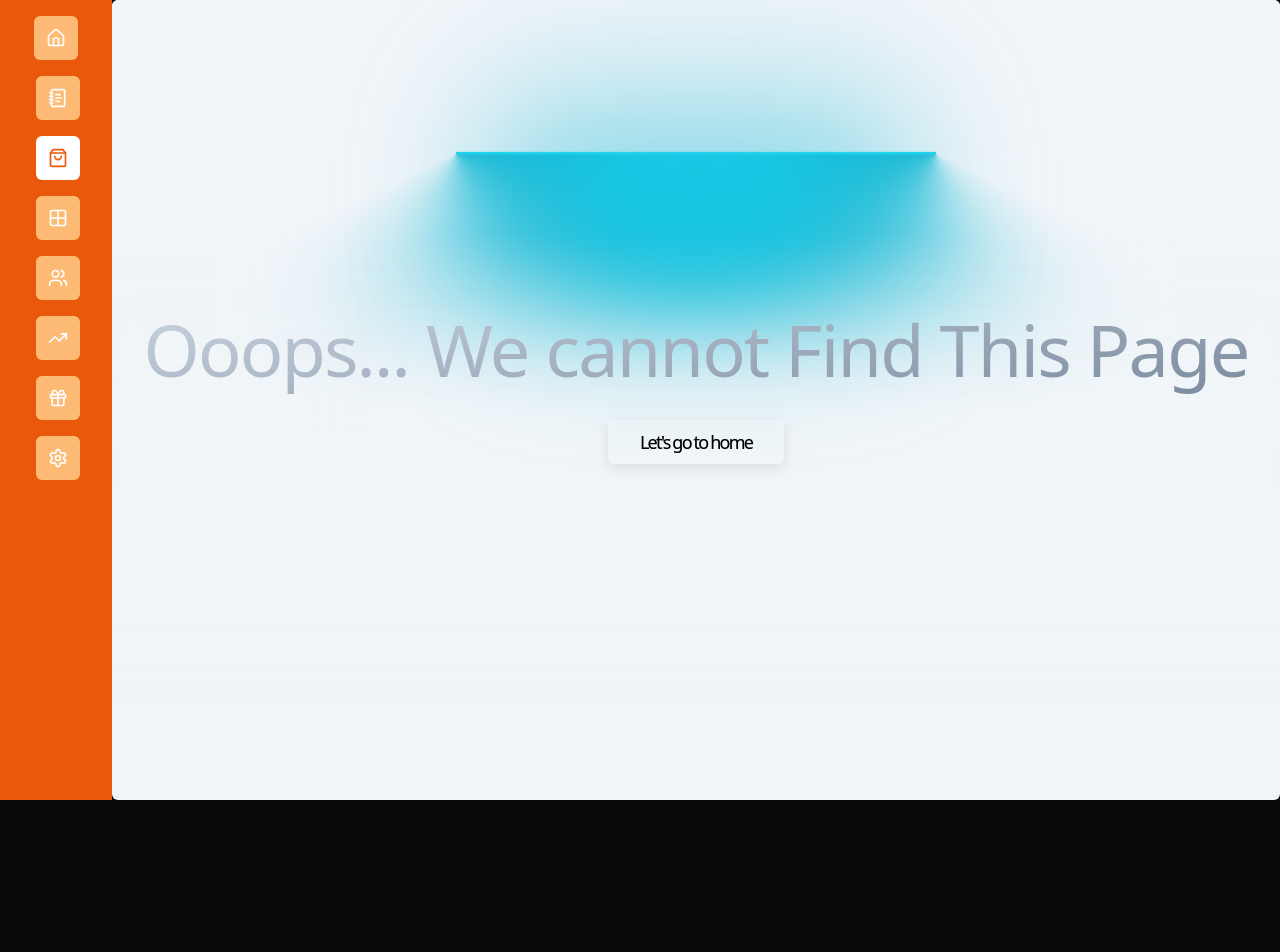
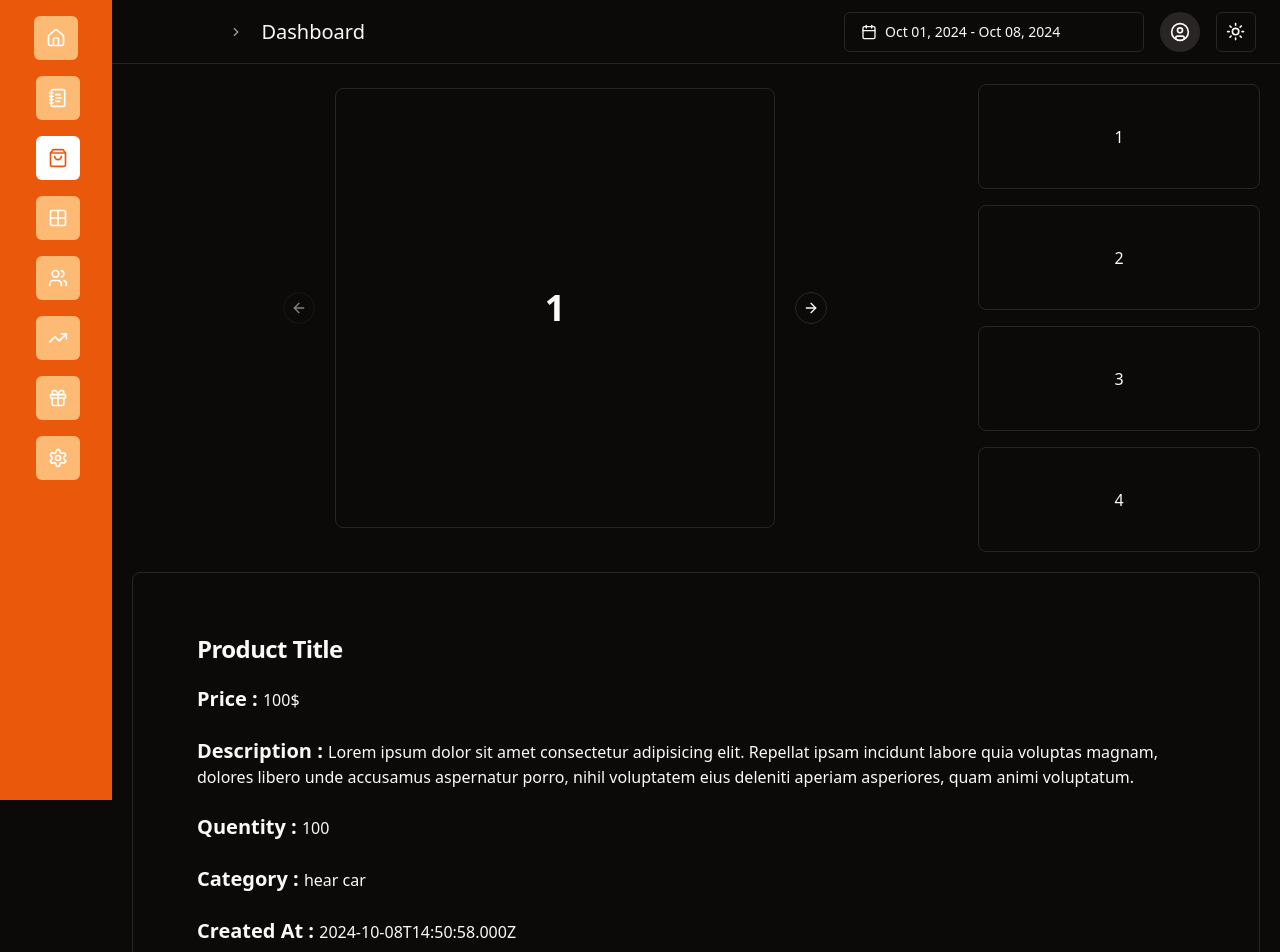
Before and after one commit to AlyaaRushdy/ecommerce-dashboard-react, a React (Vite) app: page /products/1 in a window 1280 px wide. Shown: the top 952 px of the page. Before the commit the page ends 800 px from the top, so only its background shows below. Built offline with nearby package versions, Linux system fonts and the light colour scheme.

Commit message:
add single product page

```diff
--- a/package.json
+++ b/package.json
@@ -28,6 +28,7 @@
     "class-variance-authority": "^0.7.0",
     "clsx": "^2.1.1",
     "date-fns": "^3.6.0",
+    "embla-carousel-react": "^8.3.0",
     "esbuild": "^0.24.0",
     "framer-motion": "^11.11.7",
     "lucide-react": "^0.447.0",
--- a/src/App.jsx
+++ b/src/App.jsx
@@ -10,6 +10,7 @@
 import Sidebar from "./components/shared/Sidebar";
 import CustomerDetails from "./pages/CustomerDetails";
 import ErrorPage from "./pages/ErrorPage";
+import SingleProduct from "./pages/SingleProduct";
 
 function App() {
 	return (
@@ -19,6 +20,7 @@
 				<Routes>
 					<Route path="/" element={<Home />} />
 					<Route path="/products" element={<Products />} />
+					<Route path="/products/:id" element={<SingleProduct />} />
 					<Route path="/categories" element={<Categories />} />
 					<Route path="/orders" element={<Orders />} />
 					<Route path="/customers" element={<Customers />} />
@@ -26,7 +28,7 @@
 					<Route path="/reports" element={<Reports />} />
 					<Route path="/promotions" element={<Promotions />} />
 					<Route path="/settings" element={<Settings />} />
-          <Route path="*" element={<ErrorPage/>} />
+					<Route path="*" element={<ErrorPage />} />
 				</Routes>
 			</main>
 		</>
--- /dev/null
+++ b/src/components/ui/carousel.jsx
@@ -0,0 +1,193 @@
+import * as React from "react"
+import useEmblaCarousel from "embla-carousel-react";
+import { ArrowLeft, ArrowRight } from "lucide-react"
+
+import { cn } from "@/lib/utils"
+import { Button } from "@/components/ui/button"
+
+const CarouselContext = React.createContext(null)
+
+function useCarousel() {
+  const context = React.useContext(CarouselContext)
+
+  if (!context) {
+    throw new Error("useCarousel must be used within a <Carousel />")
+  }
+
+  return context
+}
+
+const Carousel = React.forwardRef((
+  {
+    orientation = "horizontal",
+    opts,
+    setApi,
+    plugins,
+    className,
+    children,
+    ...props
+  },
+  ref
+) => {
+  const [carouselRef, api] = useEmblaCarousel({
+    ...opts,
+    axis: orientation === "horizontal" ? "x" : "y",
+  }, plugins)
+  const [canScrollPrev, setCanScrollPrev] = React.useState(false)
+  const [canScrollNext, setCanScrollNext] = React.useState(false)
+
+  const onSelect = React.useCallback((api) => {
+    if (!api) {
+      return
+    }
+
+    setCanScrollPrev(api.canScrollPrev())
+    setCanScrollNext(api.canScrollNext())
+  }, [])
+
+  const scrollPrev = React.useCallback(() => {
+    api?.scrollPrev()
+  }, [api])
+
+  const scrollNext = React.useCallback(() => {
+    api?.scrollNext()
+  }, [api])
+
+  const handleKeyDown = React.useCallback((event) => {
+    if (event.key === "ArrowLeft") {
+      event.preventDefault()
+      scrollPrev()
+    } else if (event.key === "ArrowRight") {
+      event.preventDefault()
+      scrollNext()
+    }
+  }, [scrollPrev, scrollNext])
+
+  React.useEffect(() => {
+    if (!api || !setApi) {
+      return
+    }
+
+    setApi(api)
+  }, [api, setApi])
+
+  React.useEffect(() => {
+    if (!api) {
+      return
+    }
+
+    onSelect(api)
+    api.on("reInit", onSelect)
+    api.on("select", onSelect)
+
+    return () => {
+      api?.off("select", onSelect)
+    };
+  }, [api, onSelect])
+
+  return (
+    (<CarouselContext.Provider
+      value={{
+        carouselRef,
+        api: api,
+        opts,
+        orientation:
+          orientation || (opts?.axis === "y" ? "vertical" : "horizontal"),
+        scrollPrev,
+        scrollNext,
+        canScrollPrev,
+        canScrollNext,
+      }}>
+      <div
+        ref={ref}
+        onKeyDownCapture={handleKeyDown}
+        className={cn("relative", className)}
+        role="region"
+        aria-roledescription="carousel"
+        {...props}>
+        {children}
+      </div>
+    </CarouselContext.Provider>)
+  );
+})
+Carousel.displayName = "Carousel"
+
+const CarouselContent = React.forwardRef(({ className, ...props }, ref) => {
+  const { carouselRef, orientation } = useCarousel()
+
+  return (
+    (<div ref={carouselRef} className="overflow-hidden">
+      <div
+        ref={ref}
+        className={cn(
+          "flex",
+          orientation === "horizontal" ? "-ml-4" : "-mt-4 flex-col",
+          className
+        )}
+        {...props} />
+    </div>)
+  );
+})
+CarouselContent.displayName = "CarouselContent"
+
+const CarouselItem = React.forwardRef(({ className, ...props }, ref) => {
+  const { orientation } = useCarousel()
+
+  return (
+    (<div
+      ref={ref}
+      role="group"
+      aria-roledescription="slide"
+      className={cn(
+        "min-w-0 shrink-0 grow-0 basis-full",
+        orientation === "horizontal" ? "pl-4" : "pt-4",
+        className
+      )}
+      {...props} />)
+  );
+})
+CarouselItem.displayName = "CarouselItem"
+
+const CarouselPrevious = React.forwardRef(({ className, variant = "outline", size = "icon", ...props }, ref) => {
+  const { orientation, scrollPrev, canScrollPrev } = useCarousel()
+
+  return (
+    (<Button
+      ref={ref}
+      variant={variant}
+      size={size}
+      className={cn("absolute  h-8 w-8 rounded-full", orientation === "horizontal"
+        ? "-left-12 top-1/2 -translate-y-1/2"
+        : "-top-12 left-1/2 -translate-x-1/2 rotate-90", className)}
+      disabled={!canScrollPrev}
+      onClick={scrollPrev}
+      {...props}>
+      <ArrowLeft className="h-4 w-4" />
+      <span className="sr-only">Previous slide</span>
+    </Button>)
+  );
+})
+CarouselPrevious.displayName = "CarouselPrevious"
+
+const CarouselNext = React.forwardRef(({ className, variant = "outline", size = "icon", ...props }, ref) => {
+  const { orientation, scrollNext, canScrollNext } = useCarousel()
+
+  return (
+    (<Button
+      ref={ref}
+      variant={variant}
+      size={size}
+      className={cn("absolute h-8 w-8 rounded-full", orientation === "horizontal"
+        ? "-right-12 top-1/2 -translate-y-1/2"
+        : "-bottom-12 left-1/2 -translate-x-1/2 rotate-90", className)}
+      disabled={!canScrollNext}
+      onClick={scrollNext}
+      {...props}>
+      <ArrowRight className="h-4 w-4" />
+      <span className="sr-only">Next slide</span>
+    </Button>)
+  );
+})
+CarouselNext.displayName = "CarouselNext"
+
+export { Carousel, CarouselContent, CarouselItem, CarouselPrevious, CarouselNext };
--- /dev/null
+++ b/src/pages/SingleProduct.jsx
@@ -0,0 +1,101 @@
+import Header from "@/components/Header";
+import { Card, CardContent, CardHeader, CardTitle } from "@/components/ui/card";
+import {
+	Carousel,
+	CarouselContent,
+	CarouselItem,
+	CarouselNext,
+	CarouselPrevious,
+} from "@/components/ui/carousel";
+import { Link } from "react-router-dom";
+
+export default function SingleProduct() {
+	return (
+		<main>
+			{/* header section */}
+			<section className="header">
+				<Header text={"Products"} />
+			</section>
+			{/* images section */}
+			<section className="m-5 grid grid-cols-1 sm:grid-cols-8">
+				<div className="mb-5 grid sm:col-span-6 justify-center">
+					<Carousel className="w-full max-w-md">
+						<CarouselContent>
+							{Array.from({ length: 5 }).map((_, index) => (
+								<CarouselItem key={index}>
+									<div className="p-1">
+										<Card>
+											<CardContent className="flex aspect-square items-center justify-center p-6">
+												<span className="text-4xl font-semibold">
+													{index + 1}
+												</span>
+											</CardContent>
+										</Card>
+									</div>
+								</CarouselItem>
+							))}
+						</CarouselContent>
+						<CarouselPrevious />
+						<CarouselNext />
+					</Carousel>
+				</div>
+				<div className="grid grid-cols-4 sm:grid-cols-1 gap-4 col-span-2">
+					<Card className="grid justify-center content-center">1</Card>
+					<Card className="grid justify-center content-center">2</Card>
+					<Card className="grid justify-center content-center">3</Card>
+					<Card className="grid justify-center content-center">4</Card>
+				</div>
+			</section>
+			{/* product data section */}
+			<section className="m-5">
+				<Card className="p-10">
+					<CardHeader>
+						<CardTitle>Product Title</CardTitle>
+					</CardHeader>
+					<CardContent>
+						<span className="font-bold text-xl">Price : </span>
+						<span>100$</span>
+					</CardContent>
+					<CardContent>
+						<span className="font-bold text-xl">Description : </span>
+						<span>
+							Lorem ipsum dolor sit amet consectetur adipisicing elit. Repellat
+							ipsam incidunt labore quia voluptas magnam, dolores libero unde
+							accusamus aspernatur porro, nihil voluptatem eius deleniti aperiam
+							asperiores, quam animi voluptatum.
+						</span>
+					</CardContent>
+					<CardContent>
+						<span className="font-bold text-xl">Quentity : </span>
+						<span>100</span>
+					</CardContent>
+					<CardContent>
+						<span className="font-bold text-xl">Category : </span>
+						<span>hear car</span>
+					</CardContent>
+					<CardContent>
+						<span className="font-bold text-xl">Created At : </span>
+						<span>{new Date().toISOString()}</span>
+					</CardContent>
+					<CardContent>
+						<span className="font-bold text-xl">Updated At : </span>
+						<span>{new Date().toISOString()}</span>
+					</CardContent>
+					<CardContent>
+						<span className="font-bold text-xl">Rating : </span>
+						<span>5</span>
+					</CardContent>
+					<section className="m-5 flex justify-end">
+						<div className="px-5 py-2 mx-2 bg-sky-600 rounded-sm text-white">
+							<Link>Edit</Link>
+						</div>
+						<div className="px-5 py-2 mx-2 bg-red-600 rounded-sm text-white">
+							<Link>Delete</Link>
+						</div>
+					</section>
+				</Card>
+			</section>
+			{/* actions */}
+		</main>
+	);
+}
```
Also changed, not shown: 1 other file (tests, documents, lock files or other folders). Lines whose indentation alone changed are shown as unchanged.
